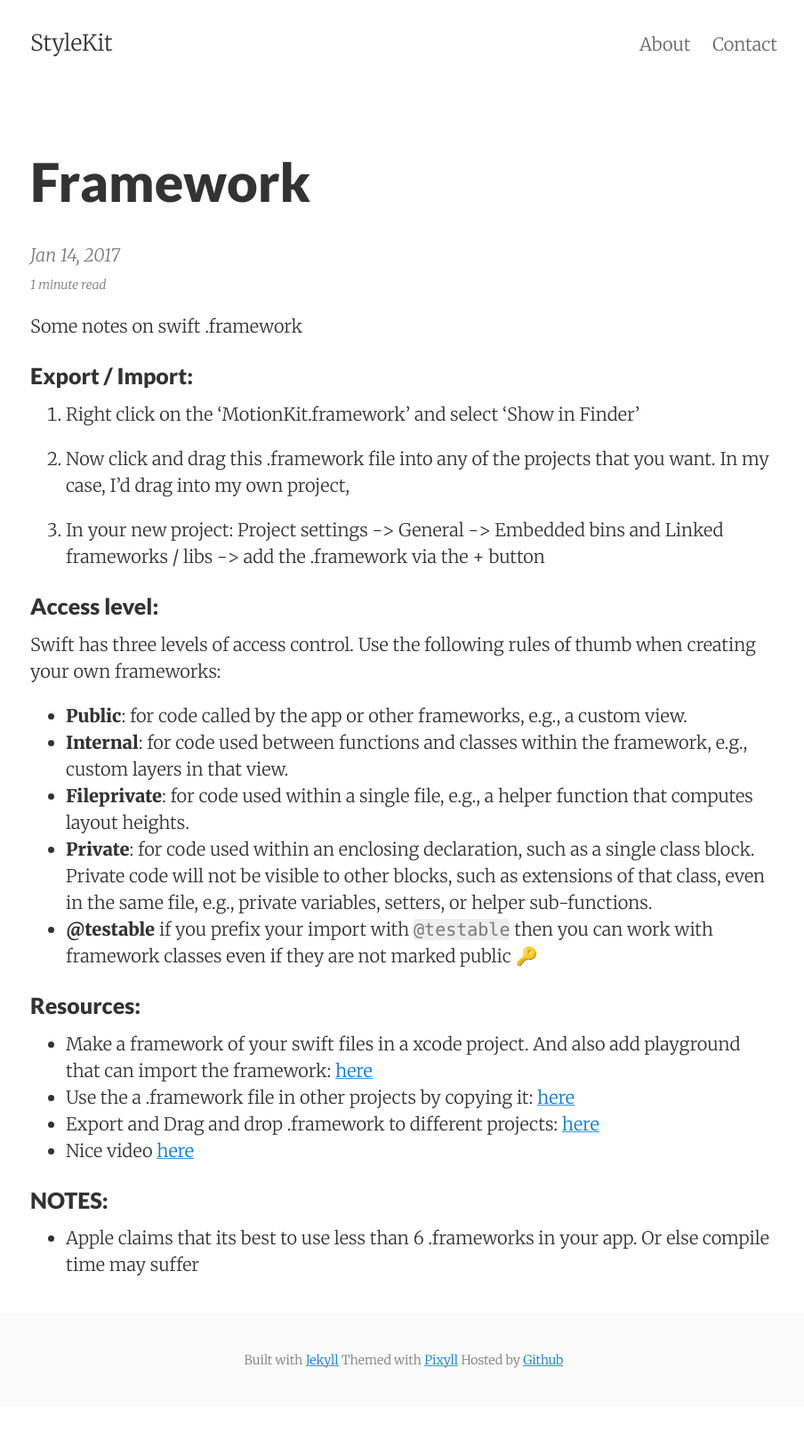
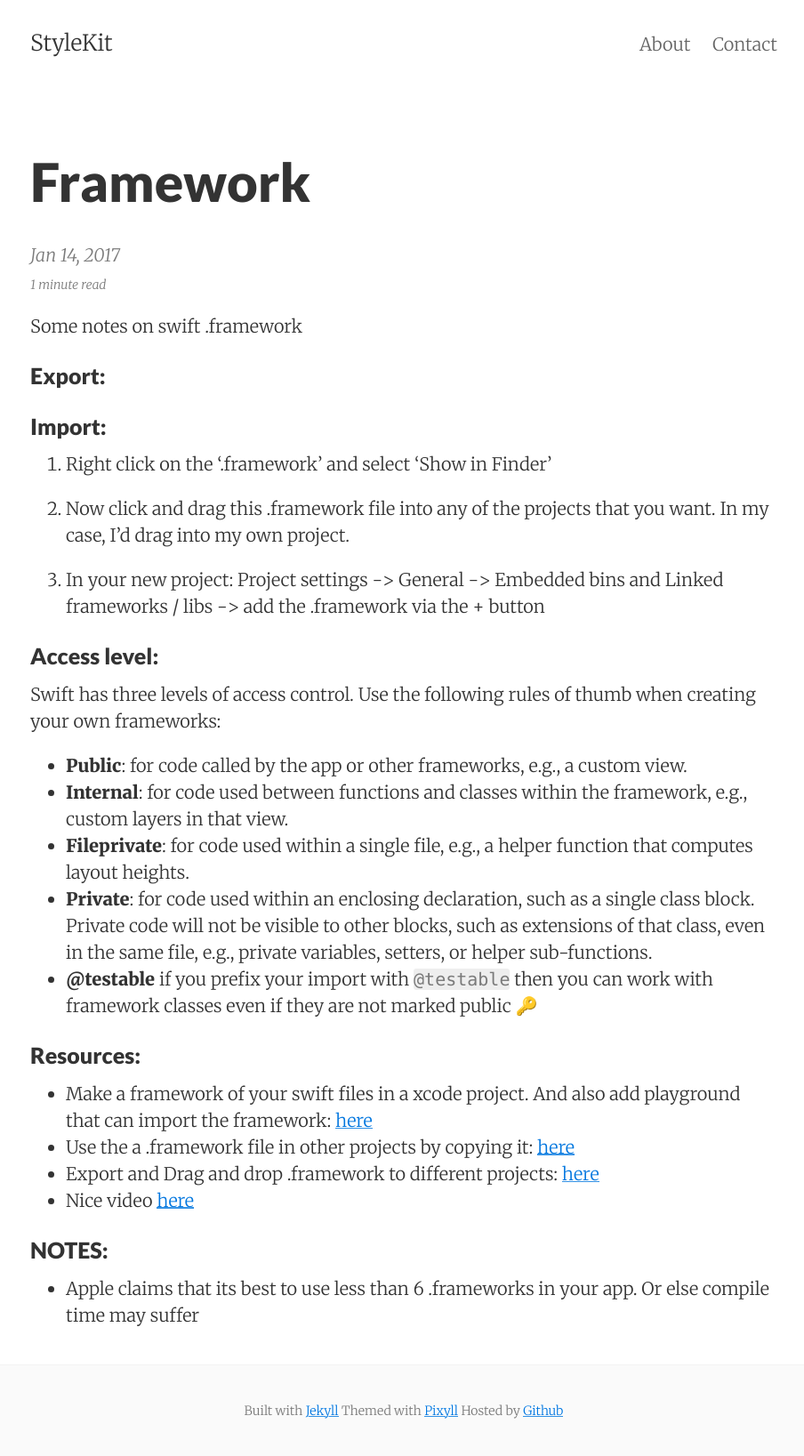
Before and after one commit to stylekit/stylekit.github.io, a Jekyll site: the page built from _posts/2017-01-14-framework.md, in a window 1280 px wide. Shown: the whole page at 89% size, without its empty margins (186-1090 px from the left). Built offline with Jekyll 4.4.1, drawn with Linux system fonts in a browser that asks for light colours; nearby versions of some CDN libraries; comment, search, counter and statistics services are not loaded; before the commit the page ends 1581 px from its top, so only the background shows below that.

Commit message:
Files modified: 1


Modified 1 file:
_posts/2017-01-14-framework.md

```diff
--- a/_posts/2017-01-14-framework.md
+++ b/_posts/2017-01-14-framework.md
@@ -1,10 +1,13 @@
 Some notes on swift .framework <!--more-->
 
-### Export / Import:
+### Export:
 
-1. Right click on the ‘MotionKit.framework’ and select ‘Show in Finder’
 
-2. Now click and drag this .framework file into any of the projects that you want. In my case, I’d drag into my own project,
+### Import:
+
+1. Right click on the ‘.framework’ and select ‘Show in Finder’
+
+2. Now click and drag this .framework file into any of the projects that you want. In my case, I’d drag into my own project.
 
 3. In your new project: Project settings -> General -> Embedded bins and Linked frameworks / libs -> add the  .framework via the + button
 
@@ -19,7 +22,6 @@ Swift has three levels of access control. Use the following rules of thumb when
 
 
 ### Resources:
-
 - Make a framework of your swift files in a xcode project. And also add playground that can import the framework: [here](https://medium.com/@LogMaestro/adding-playgrounds-to-your-xcode-project-79d5ea0c7087#.q27u3w639)
 - Use the a .framework file in other projects by copying it: [here](https://www.youtube.com/watch?v=vChxJ_Nk6kI)
 - Export and Drag and drop .framework to different projects: [here](http://stackoverflow.com/a/40991398/5389500)
```
